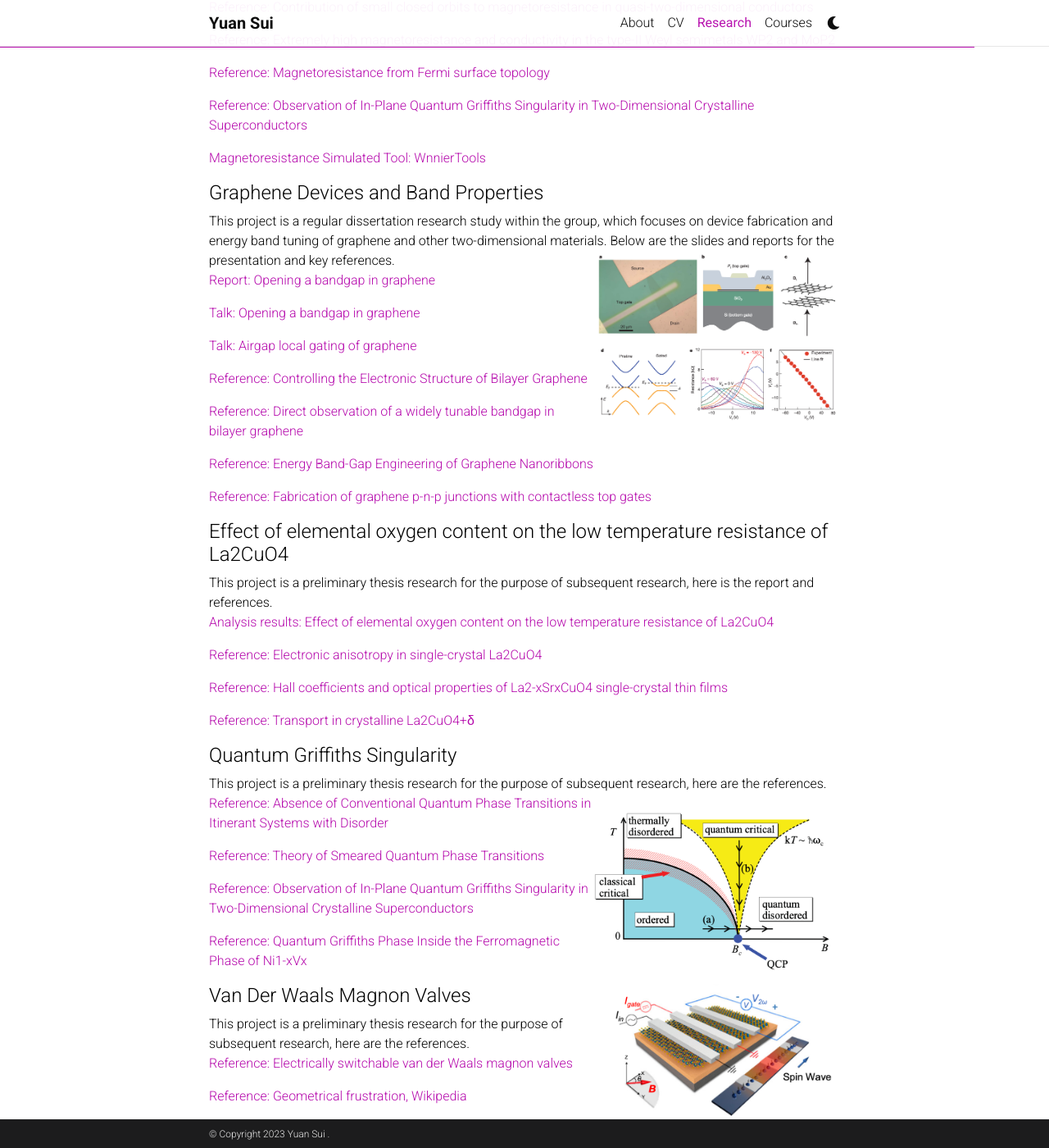
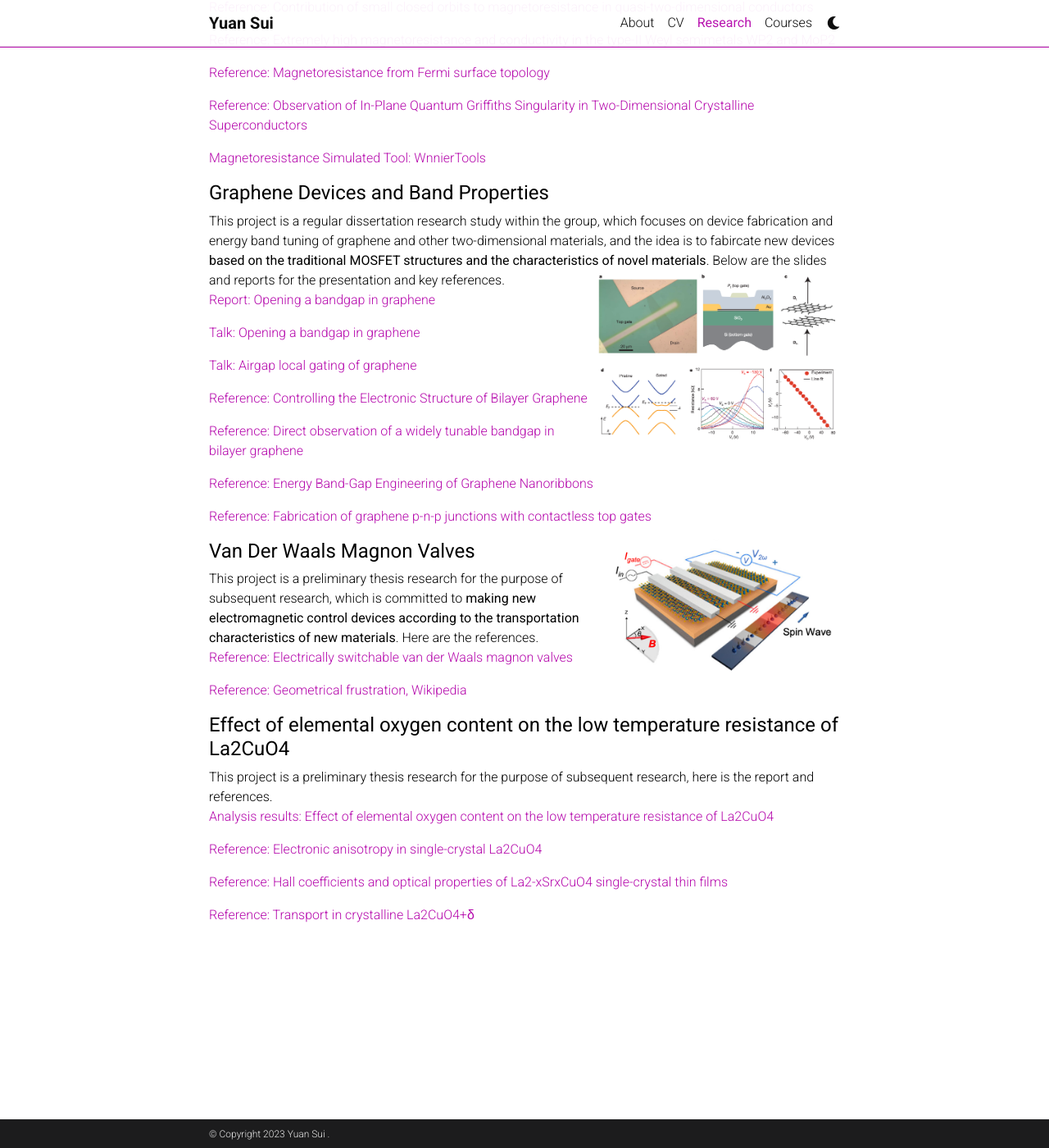
Before and after one commit to sufrepmia/al-folio_theme, a Jekyll site: the page built from _pages/teaching.md, in a window 1280 px wide and 1400 px high, scrolled down 459 px. Shown: the whole window at 82% size. Built offline with Jekyll 4.4.1, drawn with Linux system fonts in a browser that asks for light colours; comment, search, counter and statistics services are not loaded; a style sheet for code colours, icons or effects is not loaded.

Commit message:
Update research.html

```diff
--- a/_layouts/research.html
+++ b/_layouts/research.html
@@ -11,7 +11,7 @@
 
           <article>
 
-            <h4>CVS166 (in progress)</h4>
+            <h4><b>CVS166 (in progress)</b></h4>
             This project is dedicated to investigating previously unreported properties of a novel material, such as the variation of magnetoresistance and magnetic field angle at different temperatures and material thicknesses. I am responsible for performing basic experimental manipulations, analysis and fitting of data, as well as theoretical discussions and numerical simulations in this project. Below are some preliminary results of the data analysis, the use of numerical simulation software and some key references. Experimental results and more information will be updated after the article is published.
             <p><a href="/research/cvs166/Magnetoresistance data analysis results of CVS166.pdf">Report: Magnetoresistance data analysis results of CVS166</a></p>
             <p><a href="/research/cvs166/Contribution of small closed orbits to magnetoresistance in quasi-two-dimensional conductors.pdf">Reference: Contribution of small closed orbits to magnetoresistance in quasi-two-dimensional conductors</a></p>
@@ -20,8 +20,8 @@
             <p><a href="/research/cvs166/Observation of In-Plane Quantum Griffiths Singularity in Two-Dimensional Crystalline Superconductors.pdf">Reference: Observation of In-Plane Quantum Griffiths Singularity in Two-Dimensional Crystalline Superconductors</a></p>
             <p><a href="/research/cvs166/WannierTools Documentation.pdf">Magnetoresistance Simulated Tool: WnnierTools</a></p>
 
-            <h4>Graphene Devices and Band Properties</h4>
-            This project is a regular dissertation research study within the group, which focuses on device fabrication and energy band tuning of graphene and other two-dimensional materials. Below are the slides and reports for the presentation and key references.
+            <h4><b>Graphene Devices and Band Properties</b></h4>
+            This project is a regular dissertation research study within the group, which focuses on device fabrication and energy band tuning of graphene and other two-dimensional materials, and the idea is to fabircate new devices <b>based on the traditional MOSFET structures and the characteristics of novel materials</b>. Below are the slides and reports for the presentation and key references.
             <img src="/assets/img/graphene.jpg" width="300" alt="graphene">
             <p><a href="/research/Graphene devices and properties/Opening a bandgap in graphene/bandgap.pdf">Report: Opening a bandgap in graphene</a></p>
             <p><a href="/research/Graphene devices and properties/Opening a bandgap in graphene/Opening a bandgap in graphene.pdf">Talk: Opening a bandgap in graphene</a></p>
@@ -31,27 +31,19 @@
             <p><a href="/research/Graphene devices and properties/Opening a bandgap in graphene/Energy Band-Gap Engineering of Graphene Nanoribbons.pdf">Reference: Energy Band-Gap Engineering of Graphene Nanoribbons</a></p>
             <p><a href="/research/Graphene devices and properties/Airgap local gating of graphene/Fabrication of graphene p-n-p junctions with contactless top gates.pdf">Reference: Fabrication of graphene p-n-p junctions with contactless top gates</a></p>
 
-            <h4>Effect of elemental oxygen content on the low temperature resistance of La2CuO4</h4>
+            <img src="/assets/img/magnon.jpg" width="300" alt="magnon">
+            <h4><b>Van Der Waals Magnon Valves</b></h4>
+            This project is a preliminary thesis research for the purpose of subsequent research, which is committed to <b>making new electromagnetic control devices according to the transportation characteristics of new materials</b>. Here are the references.
+            <p><a href="/research/van der Waals magnon valves/Electrically switchable van der Waals magnon valves.pdf">Reference: Electrically switchable van der Waals magnon valves</a></p>
+            <p><a href="/research/van der Waals magnon valves/Geometrical frustration, Wikipedia.pdf">Reference: Geometrical frustration, Wikipedia</a></p>
+
+            <h4><b>Effect of elemental oxygen content on the low temperature resistance of La2CuO4</b></h4>
             This project is a preliminary thesis research for the purpose of subsequent research, here is the report and references.
             <p><a href="/research/Effect of elemental oxygen content on the low temperature resistance of La2CuO4/Effect of elemental oxygen content on the low temperature resistance of La2CuO4.pdf">Analysis results: Effect of elemental oxygen content on the low temperature resistance of La2CuO4</a></p>
             <p><a href="/research/Effect of elemental oxygen content on the low temperature resistance of La2CuO4/Electronic anisotropy in single-crystal La2CuO4.pdf">Reference: Electronic anisotropy in single-crystal La2CuO4</a></p>
             <p><a href="/research/Effect of elemental oxygen content on the low temperature resistance of La2CuO4/Hall coefficients and optical properties of La2-xSrxCuO4 single-crystal thin films.pdf">Reference: Hall coefficients and optical properties of La2-xSrxCuO4 single-crystal thin films</a></p>
             <p><a href="/research/Effect of elemental oxygen content on the low temperature resistance of La2CuO4/Transport in crystalline La2CuO4+δ.pdf">Reference: Transport in crystalline La2CuO4+δ</a></p>
 
-            <h4>Quantum Griffiths Singularity</h4>
-            This project is a preliminary thesis research for the purpose of subsequent research, here are the references.
-            <img src="/assets/img/qgp.jpg" width="300" alt="qgp">
-            <p><a href="/research/QGS/9.pdf">Reference: Absence of Conventional Quantum Phase Transitions in Itinerant Systems with Disorder</a></p>
-            <p><a href="/research/QGS/29.pdf">Reference: Theory of Smeared Quantum Phase Transitions</a></p>
-            <p><a href="/research/QGS/49.pdf">Reference: Observation of In-Plane Quantum Griffiths Singularity in Two-Dimensional Crystalline Superconductors</a></p>
-            <p><a href="/research/QGS/80.pdf">Reference: Quantum Griffiths Phase Inside the Ferromagnetic Phase of Ni1-xVx</a></p>
-
-            <img src="/assets/img/magnon.jpg" width="300" alt="magnon">
-            <h4>Van Der Waals Magnon Valves</h4>
-            This project is a preliminary thesis research for the purpose of subsequent research, here are the references.
-            <p><a href="/research/van der Waals magnon valves/Electrically switchable van der Waals magnon valves.pdf">Reference: Electrically switchable van der Waals magnon valves</a></p>
-            <p><a href="/research/van der Waals magnon valves/Geometrical frustration, Wikipedia.pdf">Reference: Geometrical frustration, Wikipedia</a></p>
-
           </article>
 
         </div>
```
